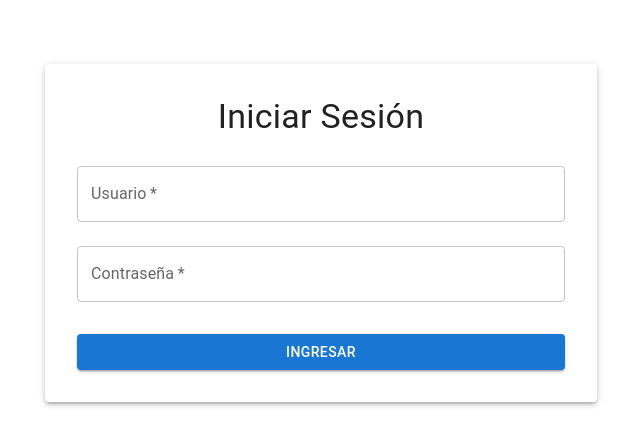
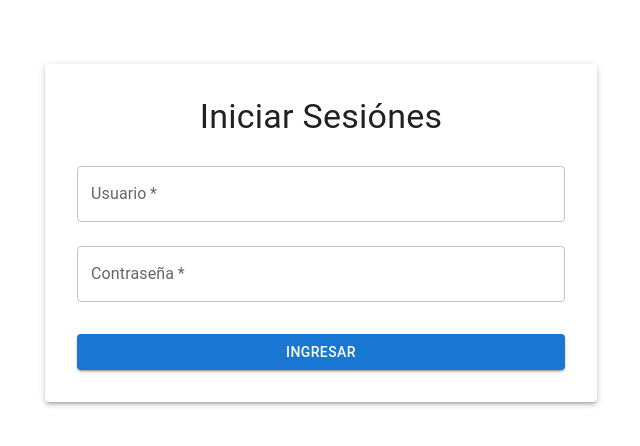
Before and after one commit to jcarlossg/elecciones-frontend, a React (Create React App) app: page /login in a window 1280 px wide. Shown: the top 446 px of the page, without its empty margins (319-959 px from the left). Built offline with nearby package versions, Linux system fonts and the light colour scheme.

Commit message:
wwwwwrrrpp

```diff
--- a/src/pages/Login.jsx
+++ b/src/pages/Login.jsx
@@ -53,7 +53,7 @@ export default function Login() {
     <Container maxWidth="sm">
       <Paper elevation={3} sx={{ p: 4, mt: 8 }}>
         <Typography variant="h4" align="center" gutterBottom>
-          Iniciar Sesión
+          Iniciar Sesiónes
         </Typography>
 
         {mensaje && (
```
